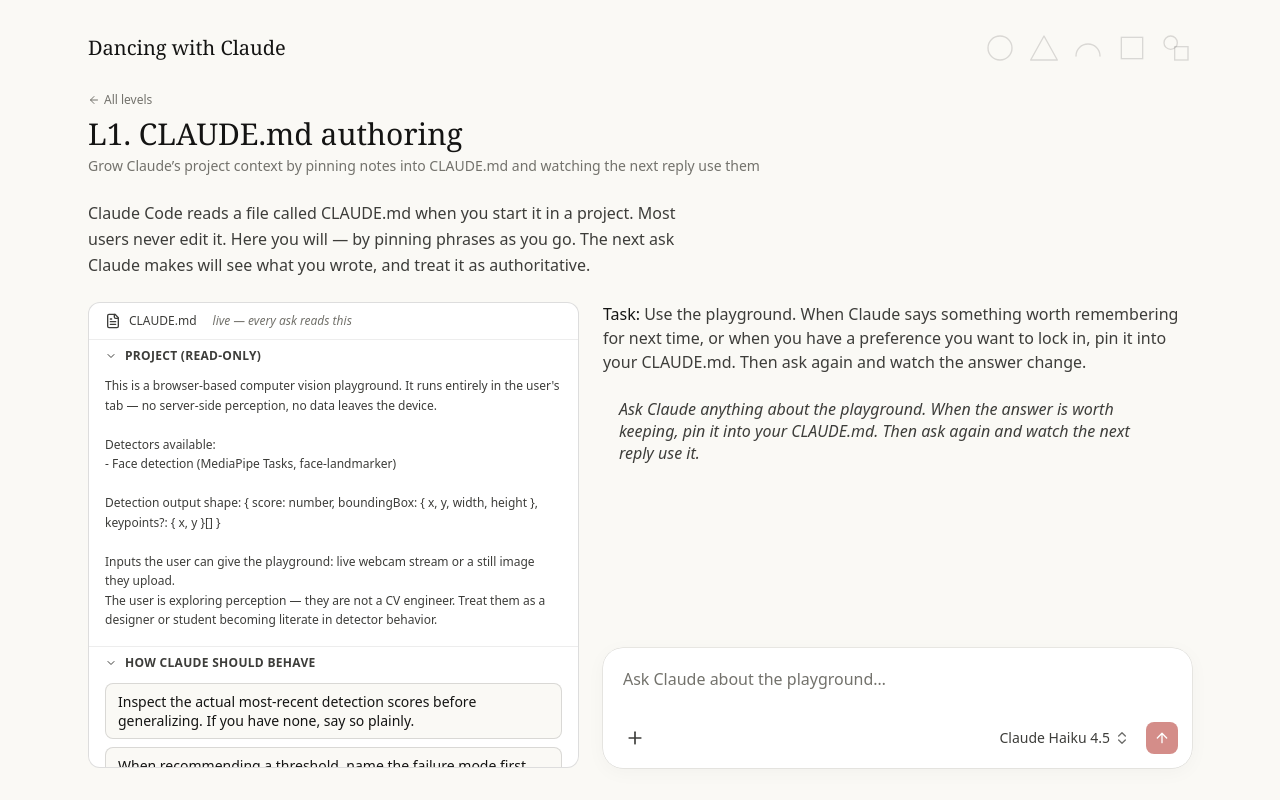
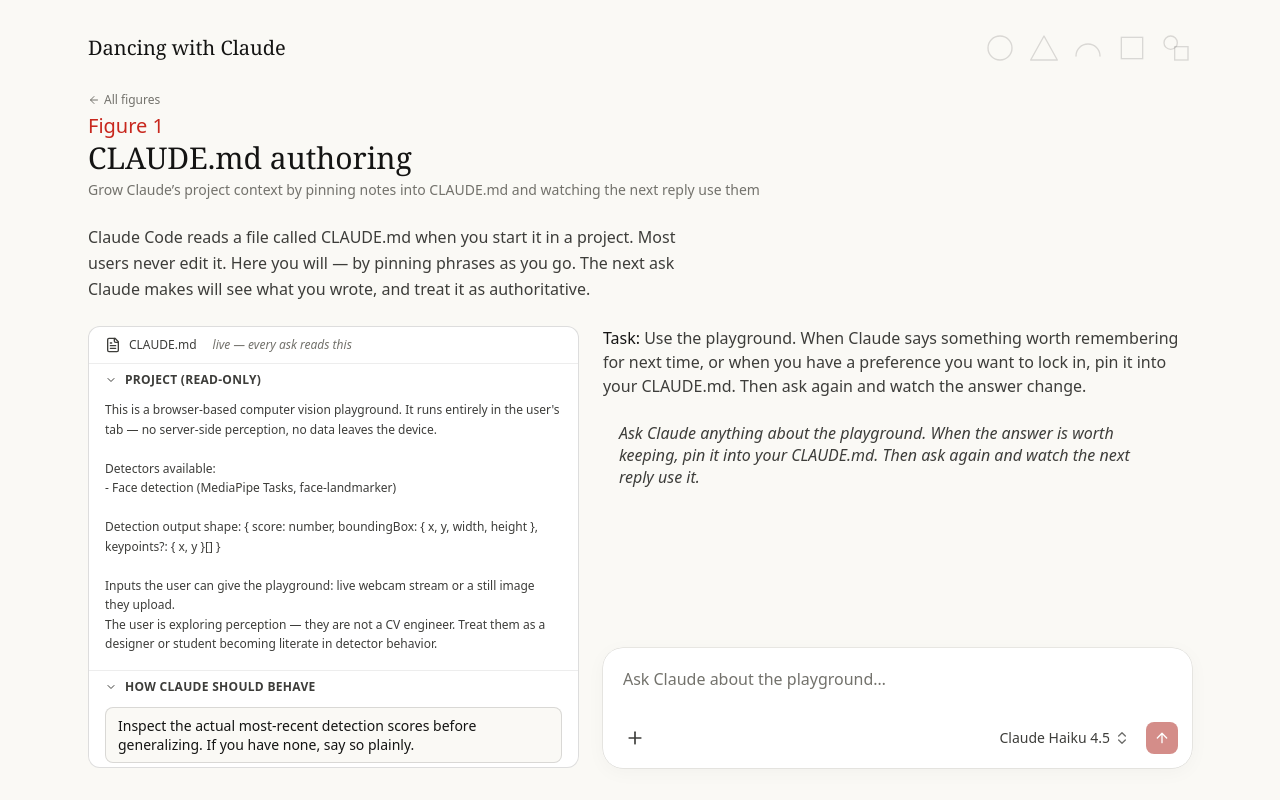
Before and after one commit to kandizzy/dancing-with-claude-code, a Next.js app: page /learn/1 in a window 1280 px wide. Built offline with nearby package versions, Linux system fonts and the light colour scheme.

Commit message:
Use figure language on /learn/[n] pages
Back link "All levels" → "All figures"; H1 "L1. Title" → script
"Figure N" eyebrow above the title, matching the landing pattern.
Internal identifiers (LevelId, /learn/[level] route, Level{N}Workspace)
stay as-is per CLAUDE.md naming note.

```diff
--- a/src/app/learn/[level]/page.tsx
+++ b/src/app/learn/[level]/page.tsx
@@ -35,11 +35,12 @@
           className="text-text-tertiary hover:text-text-primary mb-2 inline-flex items-center gap-1 text-xs"
         >
           <ArrowLeft className="size-3" />
-          All levels
+          All figures
         </Link>
-        <h1 className="font-serif text-text-primary text-3xl">
-          L{level.id}. {level.title}
-        </h1>
+        <div className="font-script text-[color:var(--color-accent)] text-xl leading-none">
+          Figure {level.id}
+        </div>
+        <h1 className="font-serif text-text-primary mt-1 text-3xl">{level.title}</h1>
         <p className="text-text-tertiary mt-1 text-sm">{level.capability}</p>
       </div>
 
```
